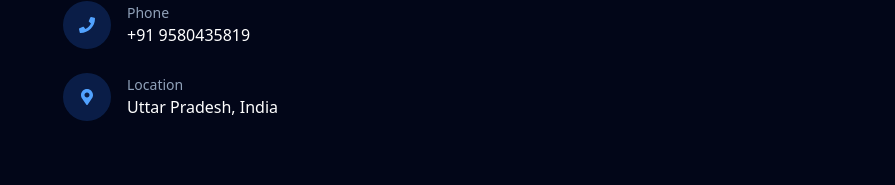
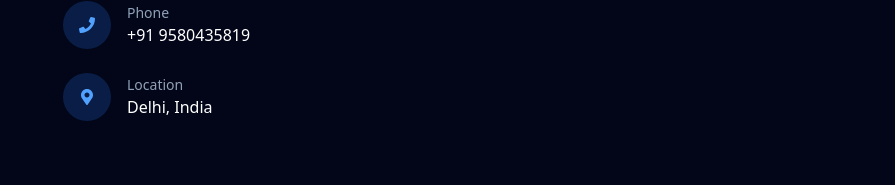
Before and after one commit to Sanjanagupta96/Portfolio, a React (Vite) app: page / in a window 1280 px wide. Shown: the part 5869-6054 px from the top of the page, without its empty margins (385-1280 px from the left). Built offline with nearby package versions, Linux system fonts and the light colour scheme.

Commit message:
Address Changed

```diff
--- a/src/data/profile.js
+++ b/src/data/profile.js
@@ -36,7 +36,7 @@ export const profile = {
   contact: {
     email: "sanjanagupta886060@gmail.com", // ← apna email yahan likhein
     phone: "+91 9580435819", // ← apna phone yahan likhein
-    location: "Uttar Pradesh, India",
+    location: "Delhi, India",
   },
 
   social: {
```
